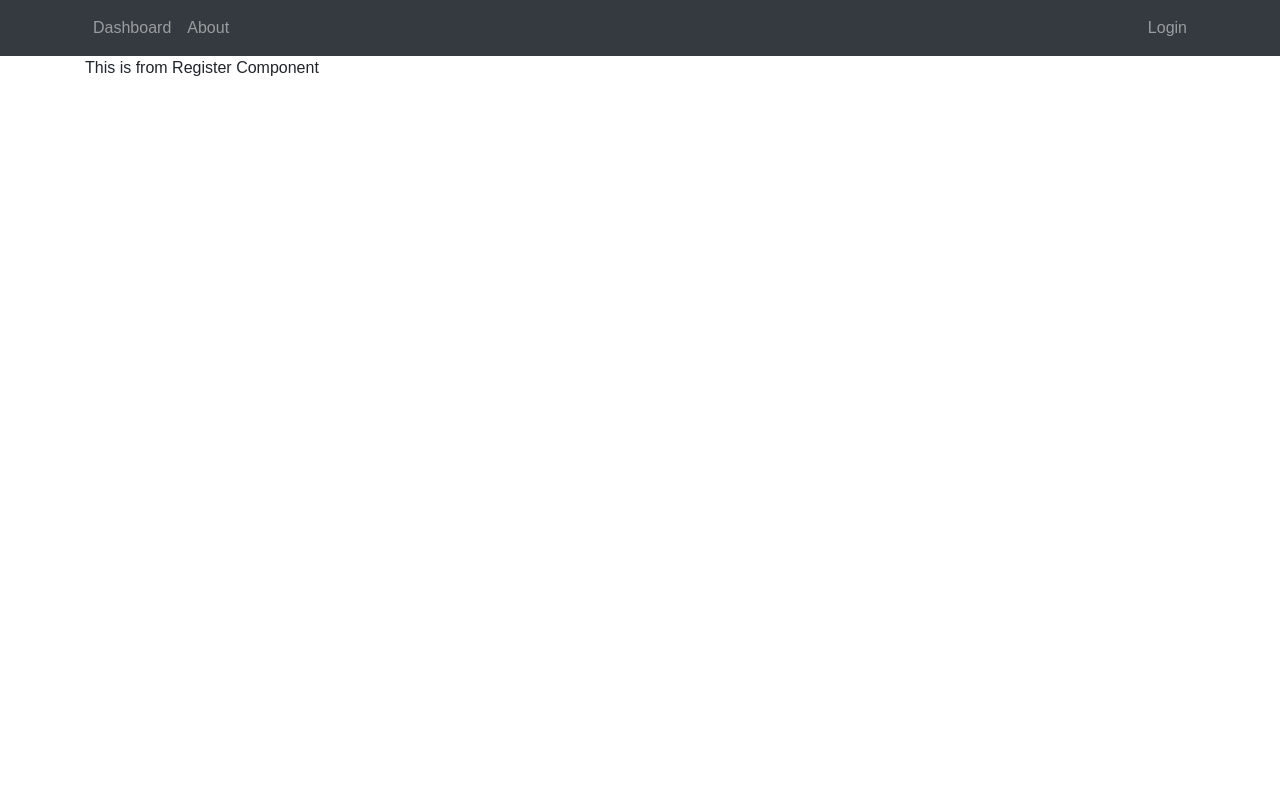
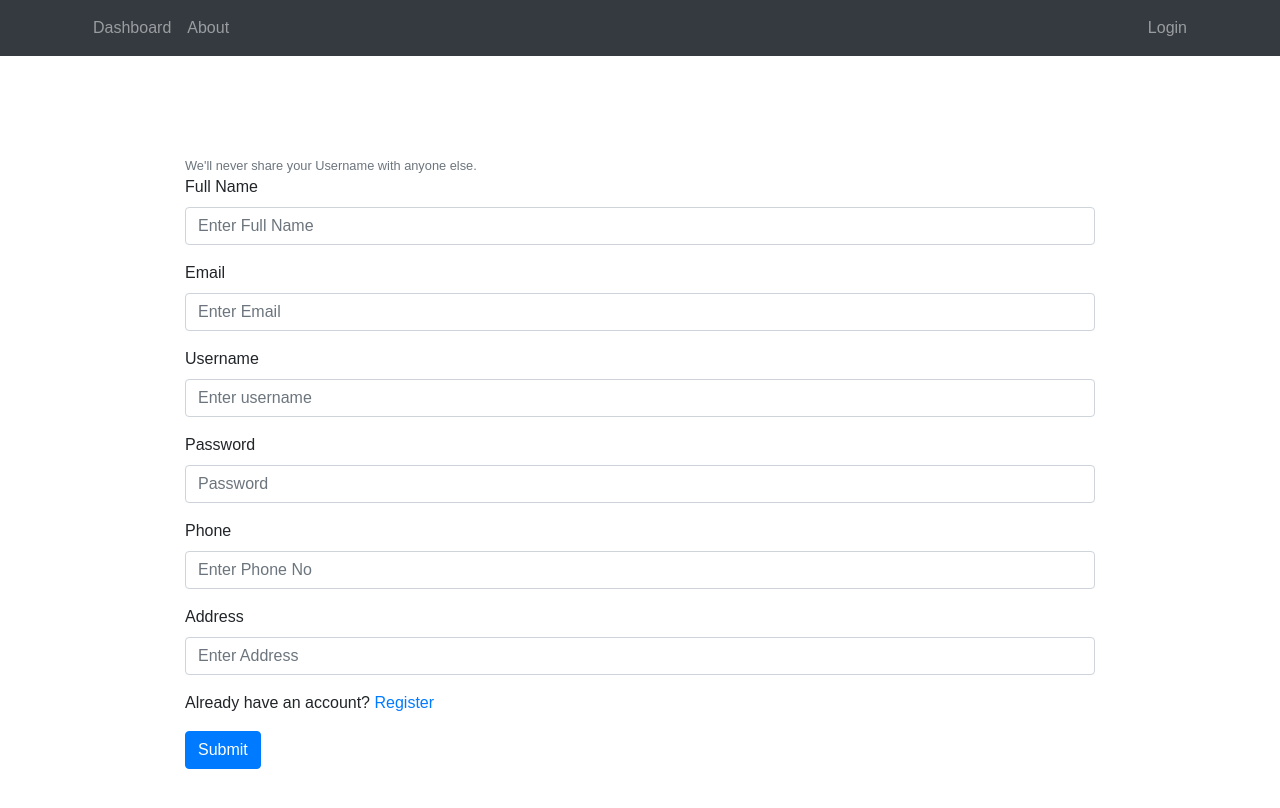
Before and after one commit to softwarica-github/react-component-based-ui-screens-bethebikash, a React app: page /register in a window 1280 px wide. Shown: the top 808 px of the page. Built offline with nearby package versions, Linux system fonts and the light colour scheme.

Commit message:
register form design

```diff
--- a/src/components/Login/Login.js
+++ b/src/components/Login/Login.js
@@ -11,17 +11,11 @@ export default class Login extends Component {
           <Form.Group controlId="formBasicUsername">
             <Form.Label>Username address</Form.Label>
             <Form.Control type="Username" placeholder="Enter Username" />
-            <Form.Text className="text-muted">
-              We'll never share your Username with anyone else.
-            </Form.Text>
           </Form.Group>
 
           <Form.Group controlId="formBasicPassword">
             <Form.Label>Password</Form.Label>
             <Form.Control type="password" placeholder="Password" />
-          </Form.Group>
-          <Form.Group controlId="formBasicCheckbox">
-            <Form.Check type="checkbox" label="Check me out" />
           </Form.Group>
           <p>Dont have an account? <Link to="/register">Register</Link></p>
           <Button as={Link} to="/" variant="primary" type="submit" className="my-btn">
--- a/src/components/Register/Register.js
+++ b/src/components/Register/Register.js
@@ -1,10 +1,59 @@
 import React, { Component } from 'react'
+import {Link } from 'react-router-dom'
+
+import {Form, Button } from 'react-bootstrap'
 
 export default class Register extends Component {
   render() {
     return (
-      <div>
-        This is from Register Component
+      <div className="my-container">
+        <Form>
+
+          <Form.Group controlId="formBasicName">
+          <Form.Text className="text-muted">
+              We'll never share your Username with anyone else.
+            </Form.Text>
+            <Form.Label>Full Name </Form.Label>
+            <Form.Control type="name" placeholder="Enter Full Name" />
+          </Form.Group>
+
+          <Form.Group controlId="formBasicEmail">
+            <Form.Label>Email</Form.Label>
+            <Form.Control type="email" placeholder="Enter Email" />
+          </Form.Group>
+
+          <Form.Group controlId="formBasicUsername">
+            <Form.Label>Username </Form.Label>
+            <Form.Control type="username" placeholder="Enter username" />
+          </Form.Group>
+
+          <Form.Group controlId="formBasicPassword">
+            <Form.Label>Password</Form.Label>
+            <Form.Control type="password" placeholder="Password" />
+          </Form.Group>
+          <Form.Group controlId="formBasicPhone">
+            <Form.Label>Phone</Form.Label>
+            <Form.Control type="phone" placeholder="Enter Phone No" />
+          </Form.Group>
+
+          <Form.Group controlId="formBasicAddress">
+            <Form.Label>Address</Form.Label>
+            <Form.Control type="address" placeholder="Enter Address" />
+          </Form.Group>
+
+          <p>
+            Already have an account? <Link to="/login">Register</Link>
+          </p>
+          <Button
+            as={Link}
+            to="/"
+            variant="primary"
+            type="submit"
+            className="my-btn"
+          >
+            Submit
+          </Button>
+        </Form>
       </div>
     )
   }
--- a/src/style.css
+++ b/src/style.css
@@ -18,3 +18,9 @@
   color: black;
   border: none;
 }
+
+@media (max-width: 500px){
+  .my-container{
+    margin: 5px;
+  }
+}
```
